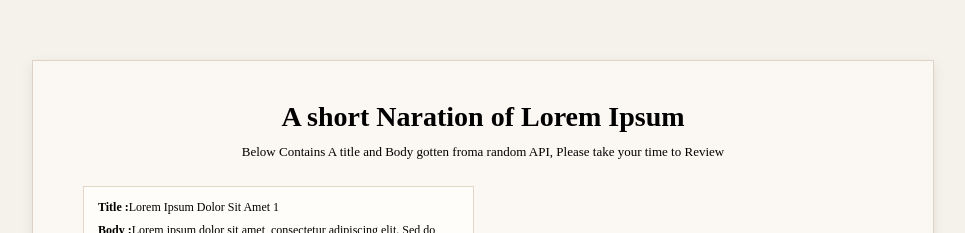
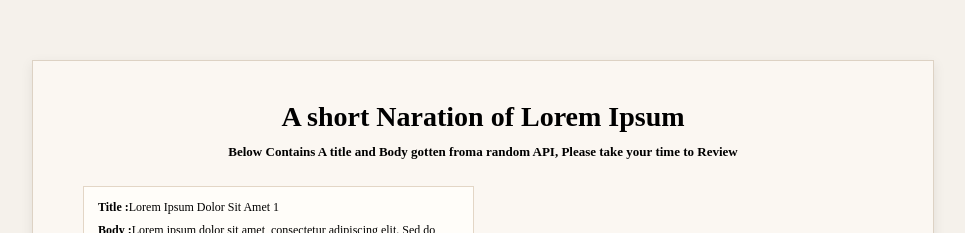
Before and after one commit to acciojob/lorem-redux-handesaurabh, a React app: page / in a window 1280 px wide. Shown: the part 212-445 px from the top of the page, without its empty margins (157-1122 px from the left). Built offline with nearby package versions, Linux system fonts and the light colour scheme; no server answers.

Commit message:
Update App.js

```diff
--- a/src/components/App.js
+++ b/src/components/App.js
@@ -17,9 +17,9 @@ const App = () => {
         {/* Main heading */}
         <h1 className="main-title">A short Naration of Lorem Ipsum</h1>
         {/* Intro text – must match Cypress string EXACTLY */}
-        <p className="intro-text">
+        <h4 className="intro-text">
           Below Contains A title and Body gotten froma random API, Please take your time to Review
-        </p>
+        </h4>
 
         {loading ? (
           <h4 data-testid="loading" className="loading-text">
@@ -31,7 +31,7 @@ const App = () => {
           </div>
         ) : (
           <ul className="grid-container">
-            {(data && data.length > 0 ? data : []).slice(0, 6).map((post, index) => (
+            {(data && data.length > 0 ? data : []).slice(0, 1).map((post, index) => (
               <li key={index} className="grid-item" data-testid="post-item">
                 <p className="title" data-testid="post-title">
                   <span className="label">Title :</span>
```
